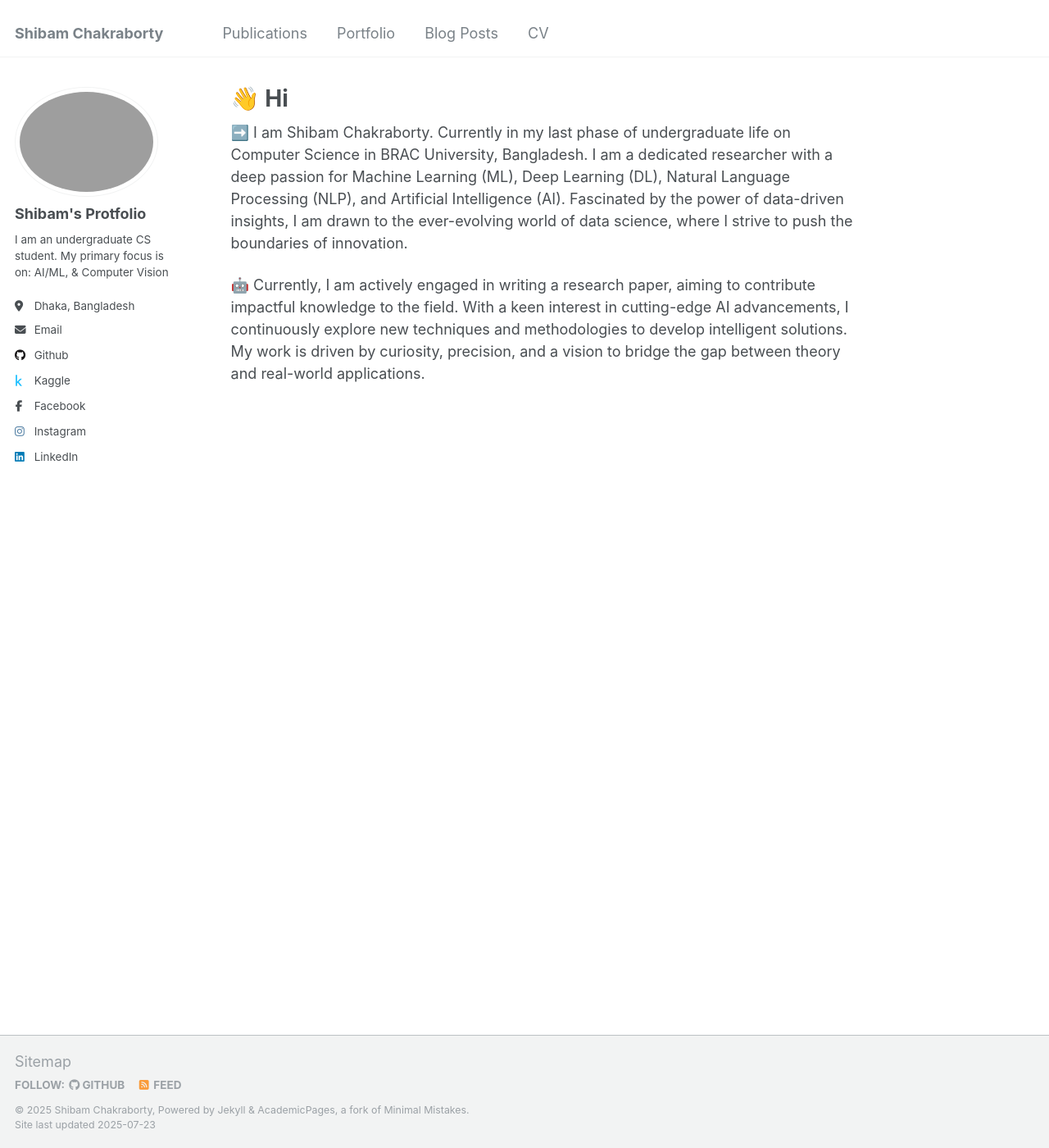
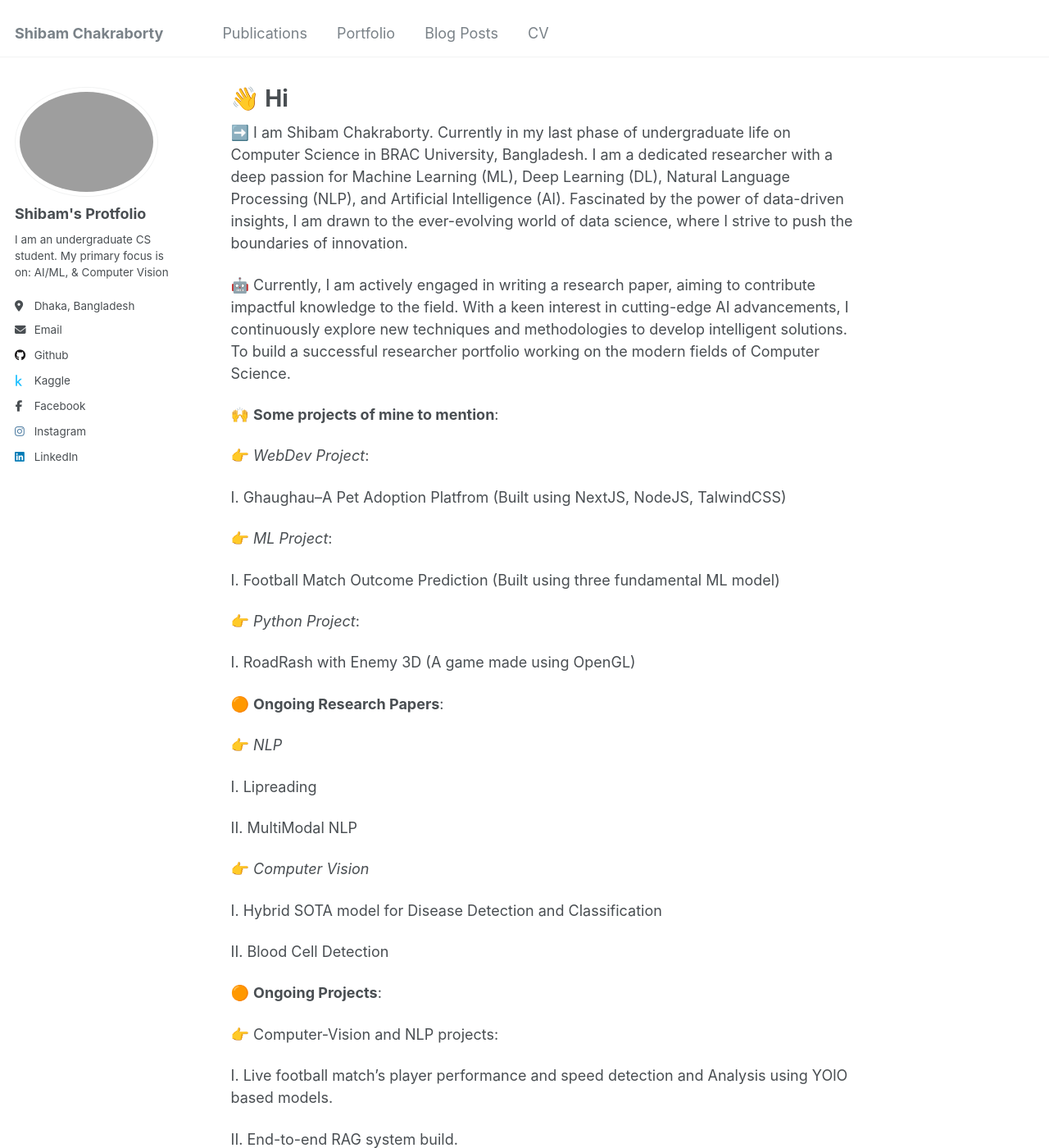
Before and after one commit to ShibamChk/shibamchk.github.io, a Jekyll site: the page built from _pages/about.md, in a window 1280 px wide and 1400 px high. Shown: the whole window at 82% size. Built offline with Jekyll 4.4.1, drawn with Linux system fonts in a browser that asks for light colours; some of the changed text lies outside the part shown.

Commit message:
home page and cv

```diff
--- a/_pages/about.md
+++ b/_pages/about.md
@@ -9,7 +9,55 @@ redirect_from:
 
 ➡️ I am Shibam Chakraborty. Currently in my last phase of undergraduate life on Computer Science in BRAC University, Bangladesh. I am a dedicated researcher with a deep passion for Machine Learning (ML), Deep Learning (DL), Natural Language Processing (NLP), and Artificial Intelligence (AI). Fascinated by the power of data-driven insights, I am drawn to the ever-evolving world of data science, where I strive to push the boundaries of innovation.
 
-🤖 Currently, I am actively engaged in writing a research paper, aiming to contribute impactful knowledge to the field. With a keen interest in cutting-edge AI advancements, I continuously explore new techniques and methodologies to develop intelligent solutions. My work is driven by curiosity, precision, and a vision to bridge the gap between theory and real-world applications.
+🤖 Currently, I am actively engaged in writing a research paper, aiming to contribute impactful knowledge to the field. With a keen interest in cutting-edge AI advancements, I continuously explore new techniques and methodologies to develop intelligent solutions. To build a successful researcher portfolio working on the modern fields of Computer Science.
+
+
+🙌 **Some projects of mine to mention**:
+
+👉 *WebDev Project*:
+
+  I. Ghaughau--A Pet Adoption Platfrom (Built using NextJS, NodeJS, TalwindCSS)
+
+👉 *ML Project*:
+
+  I. Football Match Outcome Prediction (Built using three fundamental ML model)
+
+👉 *Python Project*:
+
+  I. RoadRash with Enemy 3D (A game made using OpenGL)
+
+
+🟠 **Ongoing Research Papers**:
+
+👉 *NLP*
+
+  I.  Lipreading
+
+  II. MultiModal NLP
+
+👉 *Computer Vision*
+
+  I.  Hybrid SOTA model for Disease Detection and Classification
+
+  II. Blood Cell Detection
+
+
+🟠 **Ongoing Projects**:
+
+👉 Computer-Vision and NLP projects:
+
+  I. Live football match's player performance and speed detection and Analysis using YOlO based models.
+
+  II. End-to-end RAG system build.
+
+  III. AI system for Business field.
+
+
+
+
+
+
+
 
 <!-- A data-driven personal website
 ======
```
Also changed, not shown: 1 other file.
